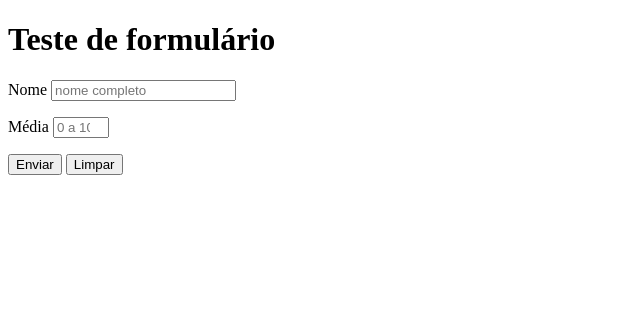
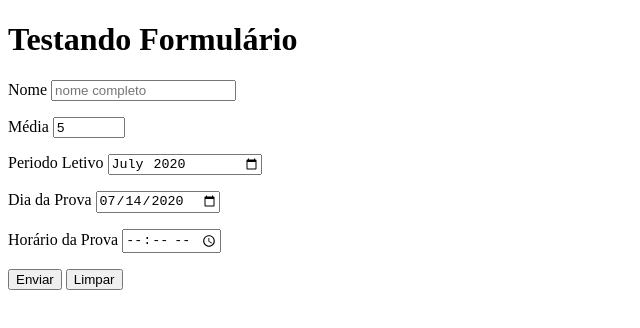
Before and after one commit to matheusgabrielvargas/html-css, a plain HTML site: page Exercicios/exx025/form003.html in a window 1280 px wide. Shown: the whole page, without its empty margins (0-640 px from the left). Drawn offline with Linux system fonts and the light colour scheme.

Commit message:
exx 003 de formulário

```diff
--- a/Exercicios/exx025/form003.html
+++ b/Exercicios/exx025/form003.html
@@ -6,20 +6,32 @@
     <title>Formulário</title>
 </head>
 <body>
-    <h1>Teste de formulário</h1>
-    <form action="cadastro.php" method="get" autocomplete="on"></form>
+    <h1>Testando Formulário</h1>
+    <form action="cadastro.php" method="get" autocomplete="on">
         <p>
             <label for="inome">Nome</label>
-        <input type="text" name="nome" id="inome" required maxlength="30" placeholder="nome completo" autocomplete="name">
+            <input type="text" name="Nome" id="inome" required maxlength="30" placeholder="nome completo" autocomplete="name" required>
         </p>
         <p>
-
             <label for="imedia">Média</label>
-        <input type="number" name="media" id="imedia" min="0" max="10" placeholder="0 a 10">
+            <input type="number" name="media" id="imedia" min="0" max="10" placeholder="0 a 10" step="0.1" value="5">
+        </p>
+        <p>
+            <label for="imes">Periodo Letivo</label>
+            <input type="month" name="mes" id="imes" value="2020-07">
+        </p>
+        <p>
+            <label for="idia">Dia da Prova</label>
+            <input type="date" name="dia" id="idia" value="2020-07-14">
+        </p>
+        <p>
+            <label for="ihora">Horário da Prova</label>
+            <input type="time" name="hora" id="ihora">
         </p>
         <p>
             <input type="submit" value="Enviar">
             <input type="reset" value="Limpar">
         </p>
+    </form>
 </body>
 </html>
```
Lines whose indentation alone changed are shown as unchanged.
